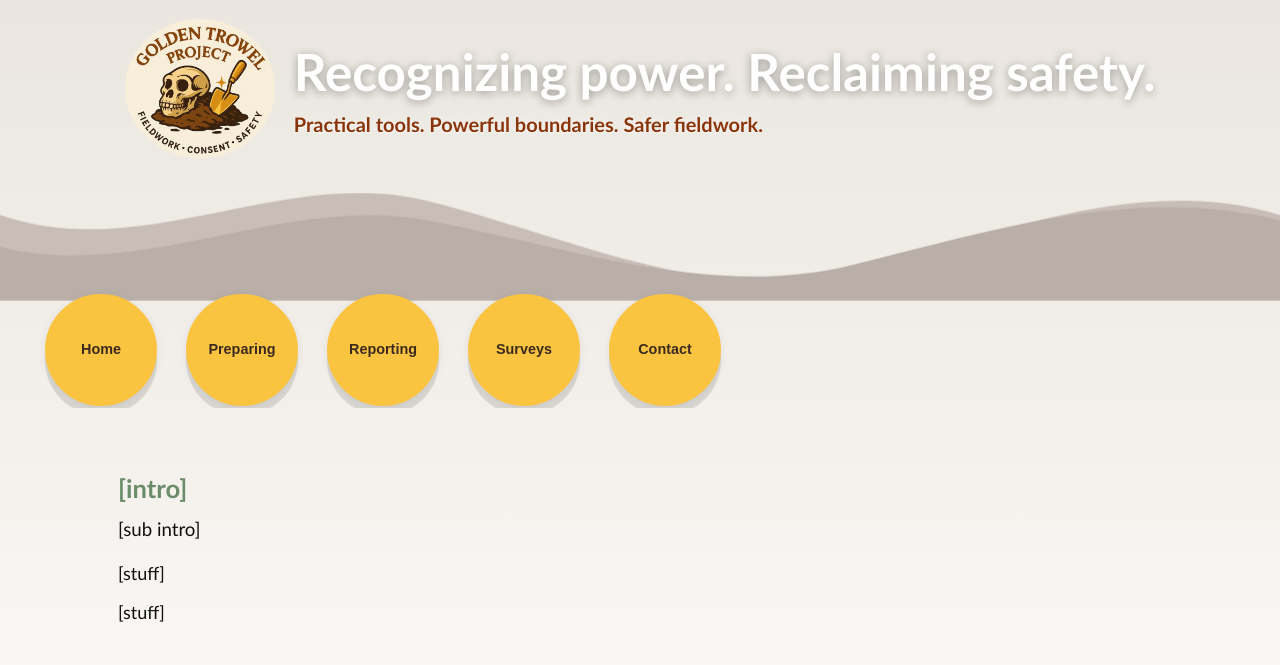
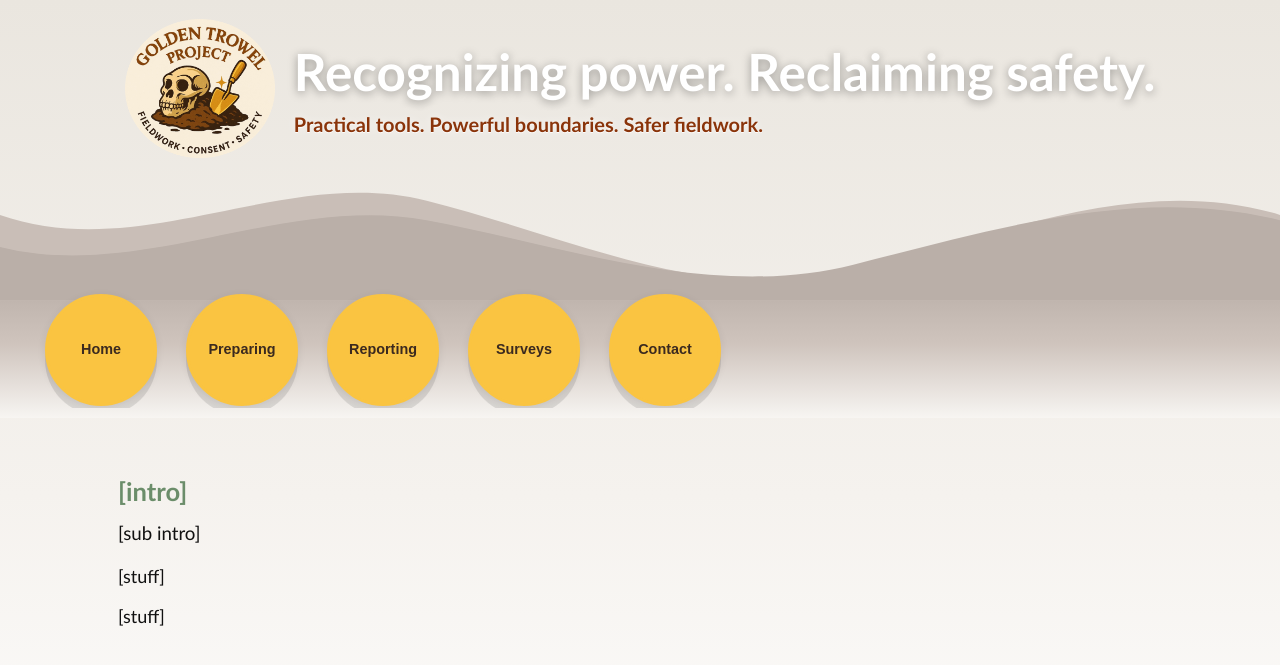
Before and after one commit to AnthroSafetyWarrior/GoldenTrowelProject, a Jekyll site: the page built from _pages/contact.html, in a window 1280 px wide. Shown: the top 665 px of the page. Built offline with Jekyll 4.4.1, drawn with Linux system fonts in a browser that asks for light colours.

Commit message:
updating name

```diff
--- a/_layouts/default.html
+++ b/_layouts/default.html
@@ -73,9 +73,7 @@
     }
     /* stronger legibility over the photo */
     .header-text p{
-  margin:.35em 0 0;
-  color: var(--logo-orange);
-  font-weight:700;
+      margin:.35em 0 0; color: var(--logo-orange); font-weight:700;
       font-size: clamp(1.05rem, 2.6vw, 1.25rem);
       text-shadow:
         0 1px 0 rgba(255,255,255,.85),
@@ -83,44 +81,64 @@
         0 0 14px rgba(255,255,255,.25);
     }
 
-
     /* ============== Crest waves above the band ============== */
     .hero-wave{ position:relative; }
- /* 1) Nudge the crest tighter to the band (kill the gap) */
-.hero-wave svg{ margin-bottom:-6px; }          /* was -2px */
+    .hero-wave svg{ margin-bottom:-6px; }  /* tuck tighter to band */
+
+    /* Gradient band (wraps the scroll nav) */
     .nav-gradient{
-  margin-top:-18px;                             /* tuck further under the crest */
-  padding-top: 0;                               /* no extra air above circles */
-  padding-bottom: clamp(4px, .8vw, 10px);       /* a little air below */
-  min-height: clamp(80px, 10vw, 120px);         /* slimmer band */
-  overflow: visible;                             /* allow pills to overflow */
+      margin-top:-18px;
+      padding-top:0;
+      padding-bottom: clamp(4px, .8vw, 10px);
+      min-height: clamp(80px, 10vw, 120px);
+      overflow: visible; /* allow pills to overflow into page */
+      background: linear-gradient(
+        to bottom,
+        var(--band-grad-top) 0%,
+        var(--band-grad-mid) 45%,
+        var(--band-grad-bottom) 100%
+      );
     }
 
-/* 2) Let the nav scroll horizontally BUT allow vertical overflow for pills */
+    /* ============== Scrollable Wave Nav ============== */
     .wave-nav{
-  overflow-x:auto;
-  overflow-y:visible;                            /* pills can spill over the band */
+      position:relative; background:transparent;
+      overflow-x:auto; overflow-y:visible;       /* pills can spill over band */
       -webkit-overflow-scrolling:touch;
+
+      /* Firefox scrollbar (visible & subtle) */
+      scrollbar-width: thin;
+      scrollbar-color: rgba(0,0,0,.28) transparent;
     }
 
-/* 3) Make sure pills render on top of the body text */
-.circle-nav{ z-index: 5; }
-.flyout{ z-index: 10; }
+    /* WebKit scrollbar (RESTORED & styled) */
+    .wave-nav::-webkit-scrollbar{ height: 10px; }
+    .wave-nav::-webkit-scrollbar-track{
+      background: transparent;
+    }
+    .wave-nav::-webkit-scrollbar-thumb{
+      background: rgba(0,0,0,.25);
+      border-radius: 999px;
+      border: 2px solid transparent;      /* nice pill shape */
+      background-clip: padding-box;
+    }
+    .wave-nav:hover::-webkit-scrollbar-thumb{
+      background: rgba(0,0,0,.40);
+    }
 
-/* (optional) keep circles a touch closer to the crest on the slimmer band */
+    /* inner helper track (no forced min-width; JS sets width) */
+    .wave-track{ position:relative; height:100%; min-width:0; }
 
-    .wave-nav::-webkit-scrollbar{ display:none; height:0; } /* WebKit */
-
-    .wave-track{ position:relative; height:100%; min-width:1100px; }
-    .wave{ width:100%; height:100%; display:block; }
+    /* We don't draw a sine shape inside the band */
+    .nav-gradient .wave{ display:none !important; }
 
     /* Circles layer */
-    .circle-nav{ position:absolute; inset:0; pointer-events:none; }
-  /* Circles layer (unchanged sizing) */
-.circle{ position:absolute; pointer-events:auto; --size: clamp(80px, 9.25vw, 112px);
-         width: var(--size); height: var(--size); }
-
-/* Button uses root colors */
+    .circle-nav{ position:absolute; inset:0; pointer-events:none; z-index:5; }
+    .circle{
+      position:absolute; pointer-events:auto;
+      --size: clamp(80px, 9.25vw, 112px);
+      width: var(--size); height: var(--size);
+    }
     .circle-btn{
       position:absolute; inset:0; border-radius:50%; border:3px solid var(--gold);
       display:flex; align-items:center; justify-content:center; text-align:center;
@@ -139,16 +157,15 @@
       box-shadow: 0 12px 0 rgba(0,0,0,.12), 0 6px 14px rgba(0,0,0,.12);
     }
 
-/* Pills BELOW each circle (CSS-only positioning) */
+    /* Pills BELOW each circle */
     .flyout{
       position:absolute; left:50%; top: calc(100% + 10px); transform: translateX(-50%);
       display:flex; flex-direction:column; align-items:center; gap:8px;
-  pointer-events:none; opacity:0; transition:opacity .18s ease; z-index:2;
+      pointer-events:none; opacity:0; transition:opacity .18s ease; z-index:10;
     }
     .circle:hover .flyout, .circle:focus-within .flyout{ opacity:1; pointer-events:auto; }
-
     .pill{
-  position:static;               /* no absolute math */
+      position:static;
       background: var(--gold); color: var(--soil);
       font-weight:700; font-size:.9rem; white-space:nowrap;
       padding:.45em .9em; border-radius:999px; text-decoration:none;
@@ -166,24 +183,6 @@
     .bubble{ width:100%; border-radius:999px; padding:.8rem 1rem; font-weight:800; background:var(--offwhite); color:var(--soil); border:2px solid color-mix(in srgb, var(--soil) 25%, transparent); transition:background .18s ease, color .18s ease, transform .18s ease, border-color .18s ease; min-height:44px; }
     .bubble:hover{ background:var(--logo-orange); color:#fff; transform:translateY(-2px); }
     .bubble:focus-visible{ outline:3px solid var(--accent); outline-offset:3px; }
-/* Clean gradient band: hide the inside sine-wave shape */
-/* band stays a gradient; no inner sine-shape drawn */
-.nav-gradient .wave{ display:none !important; }
-
-/* let the track width be JS-controlled (no forced 1100px) */
-.wave-track{ min-width: 0 !important; }
-
-/* band: slimmer bottom air */
-.nav-gradient{
-  padding-bottom: clamp(2px, .5vw, 8px) !important;
-  min-height: clamp(72px, 9vw, 108px) !important;
-}
-
-/* scroll container: allow pills to spill over page */
-.wave-nav{ overflow-y: visible !important; }
-.circle-nav{ z-index: 5; }
-.flyout{ z-index: 10; }
-
   </style>
 </head>
 
@@ -220,7 +219,6 @@
       <div class="nav-gradient">
         <section class="wave-nav" aria-label="Primary navigation">
           <div class="wave-track">
-            <!-- The JS will draw a subtle wave here (fill blends with band) -->
             <svg class="wave" preserveAspectRatio="none" aria-hidden="true"></svg>
 
             <nav class="circle-nav">
@@ -269,7 +267,7 @@
     {{ content }}
   </main>
 
-  <!-- Wave + circles + flyout positioning -->
+  <!-- Even, tight circle layout; pills handled by CSS -->
   <script>
   (() => {
     const wrap  = document.querySelector('.wave-nav');
@@ -284,16 +282,13 @@
 
     function setHeight(){
       const size = getCircleSize();
-    /* shorter band -> less space below circles */
-    const h = Math.max(100, Math.round(size * 1.12));
+      const h = Math.max(100, Math.round(size * 1.12));  // compact band
       wrap.style.height = h + 'px';
     }
 
     function draw(){
       const size = getCircleSize();
-
-    /* tighter spacing between circles */
-    const GAP = Math.max(14, Math.round(size * 0.26));
+      const GAP = Math.max(14, Math.round(size * 0.26));   // spacing between circles
       const PAD = Math.max(16, Math.round(size * 0.40));   // side padding
 
       const count = circles.length;
@@ -302,8 +297,7 @@
 
       track.style.width = W + 'px';
 
-    /* keep roughly the same distance from the crest */
-    const TOP = Math.max(4, Math.round(size * 0.10));
+      const TOP = Math.max(4, Math.round(size * 0.10));    // distance below crest
 
       circles.forEach((circleEl, i) => {
         const left = PAD + i*(size + GAP);
@@ -321,6 +315,5 @@
     addEventListener('resize', () => { setHeight(); draw(); }, { passive:true });
   })();
   </script>
-
 </body>
 </html>
```
Lines whose indentation alone changed are shown as unchanged.
